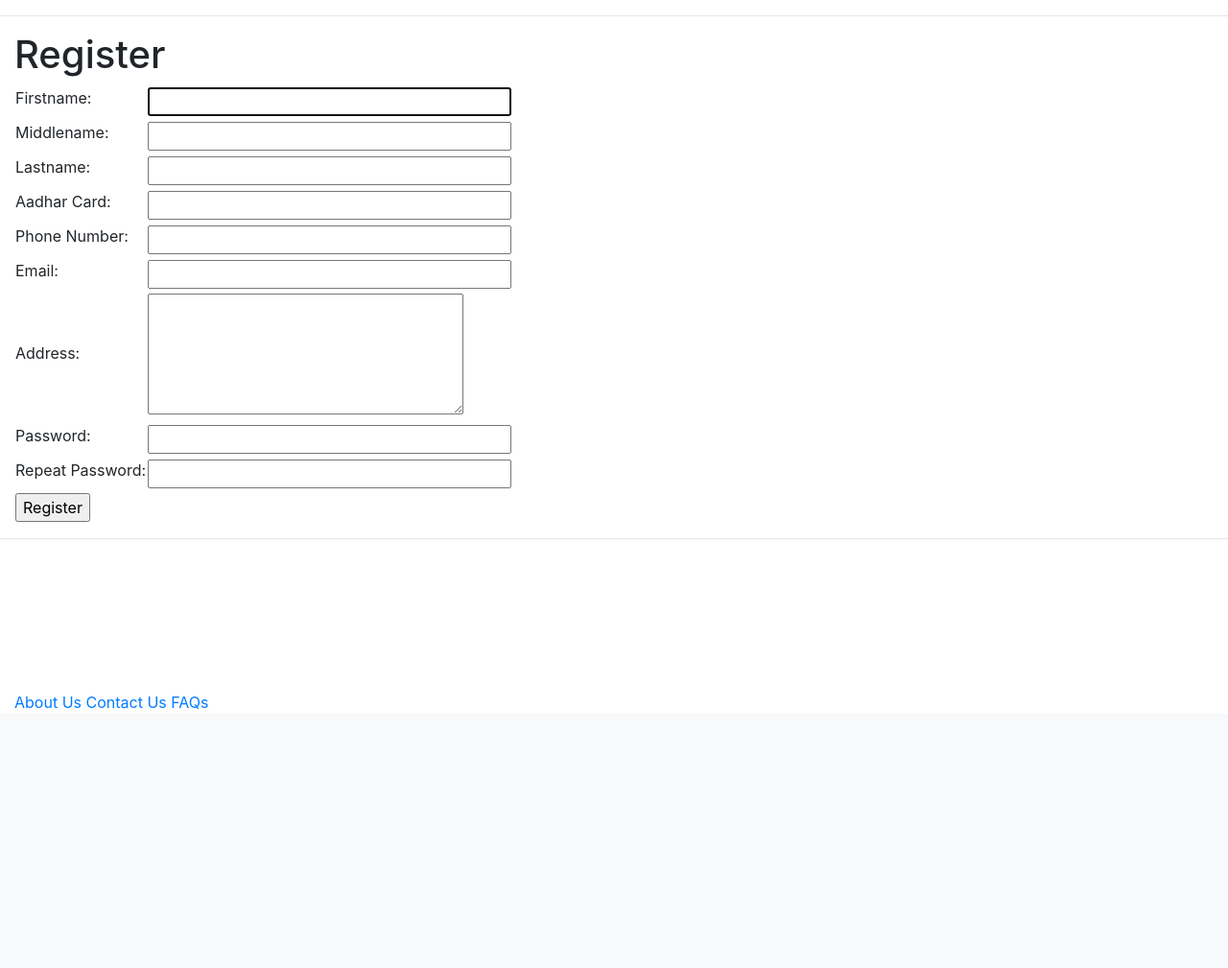
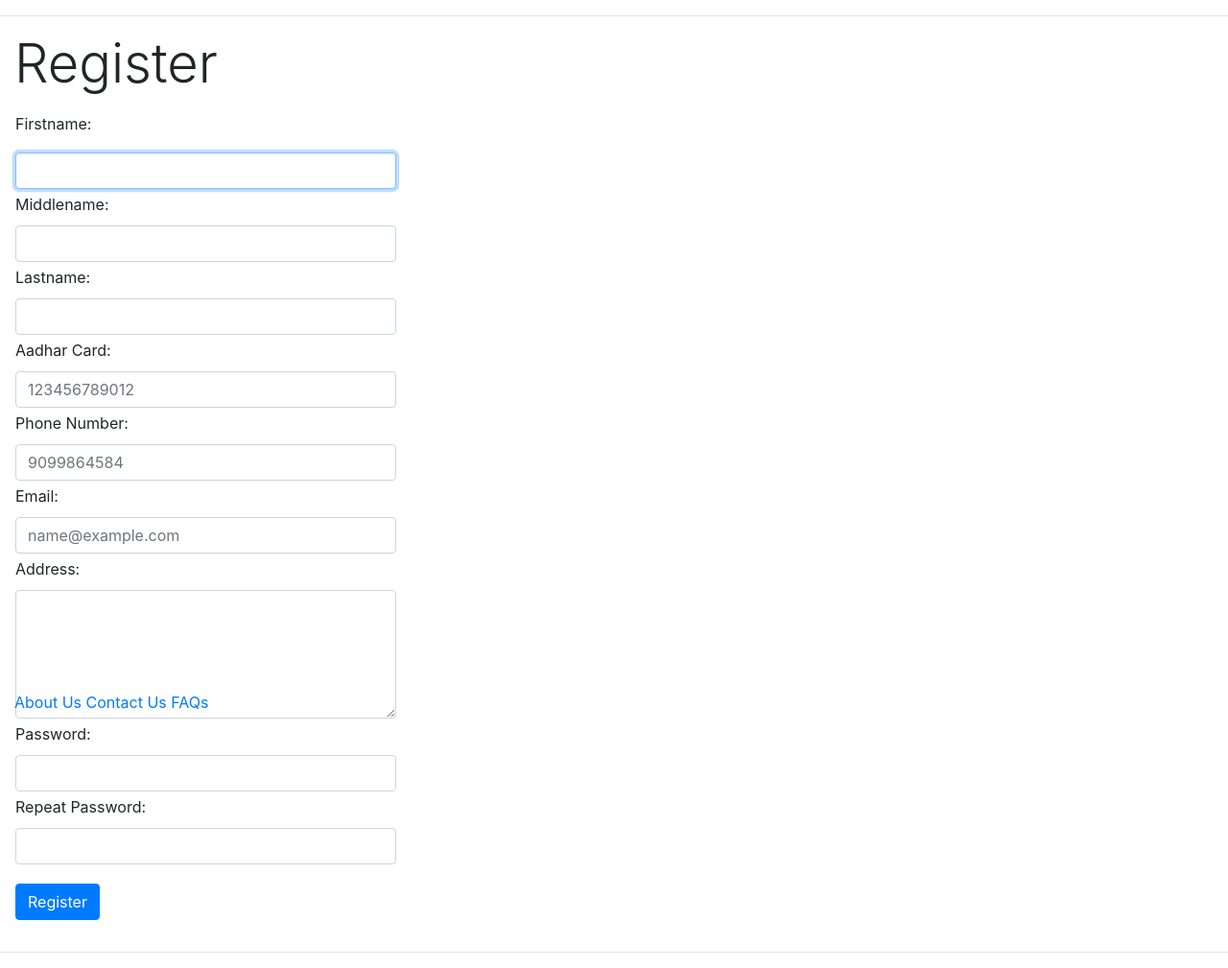
Before and after one commit to ninadsachania/e-healthcard, a Flask app: page /register in a window 1280 px wide. Shown: the part 56-1065 px from the top of the page at 96% size. Before the commit the page ends 795 px from the top, so only its background shows below. Run offline with Flask 2, Linux system fonts and the light colour scheme; some libraries are stand-ins or nearby versions.

Commit message:
Make it pretty

```diff
--- a/app/templates/register.html
+++ b/app/templates/register.html
@@ -1,129 +1,168 @@
-{% extends 'base.html' %}
-
-{% block content %}
-<h1>Register</h1>
+{% extends 'base.html' %} {% block content %}
+<h1 class="display-4">Register</h1>
 <form action="" method="post" novalidate>
     {{ form.hidden_tag() }}
     <table>
+        <div class="form-group">
             <tr>
-            <td>{{ form.firstname.label }}</td>
-            <td>{{ form.firstname(size=32, autofocus=True) }}</td>
+                <td><label>{{ form.firstname.label }}</label></td>
             </tr>
             <tr>
-            <td></td>
+                <td>
+                    {{ form.firstname(size=32, autofocus=True, class_="form-control") }}
+                </td>
+            </tr>
+            <tr>
                 <td>
                     {% for error in form.firstname.errors %}
-                <span class="form-error">[{{ error }}]</span>
+                    <span class="text-danger">{{ error }}</span>
                     {% endfor %}
                 </td>
             </tr>
+        </div>
 
+        <div class="form-group">
             <tr>
                 <td>{{ form.middlename.label }}</td>
-            <td>{{ form.middlename(size=32) }}</td>
             </tr>
             <tr>
-            <td></td>
+                <td>{{ form.middlename(size=32, class_="form-control") }}</td>
+            </tr>
+            <tr>
                 <td>
                     {% for error in form.middlename.errors %}
-                <span class="form-error">[{{ error }}]</span>
+                    <span class="text-danger">{{ error }}</span>
                     {% endfor %}
                 </td>
             </tr>
+        </div>
 
+        <div class="form-group">
             <tr>
                 <td>{{ form.lastname.label }}</td>
-            <td>{{ form.lastname(size=32) }}</td>
             </tr>
             <tr>
-            <td></td>
+                <td>{{ form.lastname(size=32, class_="form-control") }}</td>
+            </tr>
+            <tr>
                 <td>
                     {% for error in form.lastname.errors %}
-                <span class="form-error">[{{ error }}]</span>
+                    <span class="text-danger">{{ error }}</span>
                     {% endfor %}
                 </td>
             </tr>
+        </div>
 
+        <div class="form-group">
             <tr>
                 <td>{{ form.aadhar_card.label }}</td>
-            <td>{{ form.aadhar_card(size=32, maxlength="12") }}</td>
             </tr>
             <tr>
-            <td></td>
+                <td>
+                    {{ form.aadhar_card(size=32, maxlength="12", class_="form-control",
+          placeholder="123456789012") }}
+                </td>
+            </tr>
+            <tr>
                 <td>
                     {% for error in form.aadhar_card.errors %}
-                <span class="form-error">[{{ error }}]</span>
+                    <span class="text-danger">{{ error }}</span>
                     {% endfor %}
                 </td>
             </tr>
+        </div>
 
+        <div class="form-group">
             <tr>
                 <td>{{ form.phone_number.label }}</td>
-            <td>{{ form.phone_number(size=32, maxlength="10") }}</td>
             </tr>
             <tr>
-            <td></td>
+                <td>
+                    {{ form.phone_number(size=32, maxlength="10", class_="form-control",
+          placeholder="9099864584") }}
+                </td>
+            </tr>
+            <tr>
                 <td>
                     {% for error in form.phone_number.errors %}
-                <span class="form-error">[{{ error }}]</span>
+                    <span class="text-danger">{{ error }}</span>
                     {% endfor %}
                 </td>
             </tr>
+        </div>
 
+        <div class="form-group">
             <tr>
                 <td>{{ form.email.label }}</td>
-            <td>{{ form.email(size=32) }}</td>
             </tr>
             <tr>
-            <td></td>
+                <td>
+                    {{ form.email(size=32, class_="form-control",
+          placeholder="name@example.com") }}
+                </td>
+            </tr>
+            <tr>
                 <td>
                     {% for error in form.email.errors %}
-                <span class="form-error">[{{ error }}]</span>
+                    <span class="text-danger">{{ error }}</span>
                     {% endfor %}
                 </td>
             </tr>
+        </div>
 
+        <div class="form-group">
             <tr>
                 <td>{{ form.address.label }}</td>
-            <td>{{ form.address(size=32, cols="30", rows="5") }}</td>
             </tr>
             <tr>
-            <td></td>
+                <td>
+                    {{ form.address(size=32, cols="30", rows="5", class_="form-control")
+          }}
+                </td>
+            </tr>
+            <tr>
                 <td>
                     {% for error in form.address.errors %}
-                <span class="form-error">[{{ error }}]</span>
+                    <span class="text-danger">{{ error }}</span>
                     {% endfor %}
                 </td>
             </tr>
+        </div>
 
+        <div class="form-group">
             <tr>
                 <td>{{ form.password.label }}</td>
-            <td>{{ form.password(size=32) }}</td>
             </tr>
             <tr>
-            <td></td>
+                <td>{{ form.password(size=32, class_="form-control") }}</td>
+            </tr>
+            <tr>
                 <td>
                     {% for error in form.password.errors %}
-                <span class="form-error">[{{ error }}]</span>
+                    <span class="text-danger">{{ error }}</span>
                     {% endfor %}
                 </td>
             </tr>
+        </div>
 
+        <div class="form-group">
             <tr>
                 <td>{{ form.password2.label }}</td>
-            <td>{{ form.password2(size=32) }}</td>
             </tr>
             <tr>
-            <td></td>
+                <td>{{ form.password2(size=32, class_="form-control") }}</td>
+            </tr>
+            <tr>
                 <td>
                     {% for error in form.password2.errors %}
-                <span class="form-error">[{{ error }}]</span>
+                    <span class="text-danger">{{ error }}</span>
                     {% endfor %}
                 </td>
             </tr>
+        </div>
 
         <tr>
-            <td>{{ form.submit() }}</td>
+            <td>{{ form.submit(class_="btn btn-primary mt-3 mb-3") }}</td>
         </tr>
     </table>
 </form>
```
Lines whose indentation alone changed are shown as unchanged.
